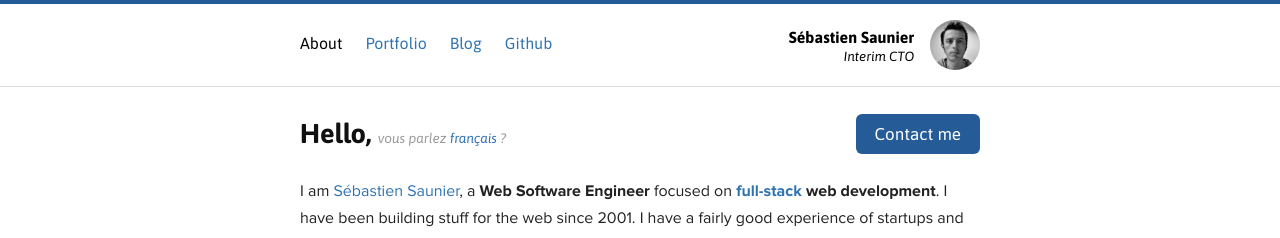
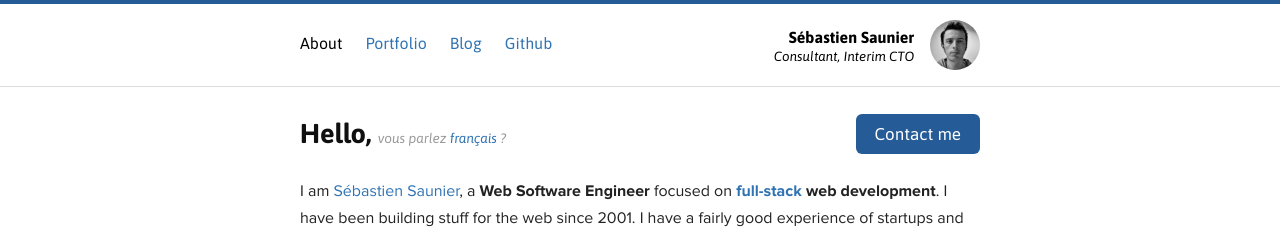
Before and after one commit to ssaunier/ssaunier.github.io, a Jekyll site: the page built from index.html, in a window 1280 px wide. Shown: the top 238 px of the page. Built offline with Jekyll 4.4.1, drawn with Linux system fonts in a browser that asks for light colours.

Commit message:
Add Consultant

```diff
--- a/_layouts/default.html
+++ b/_layouts/default.html
@@ -41,9 +41,9 @@
           <small>
             <em>
               {% if page.url == '/fr/index.html' %}
-                <a href="/fr">CTO par Intérim</a>
+                <a href="/fr">Consultant, CTO par Intérim</a>
               {% else %}
-                <a href="/">Interim CTO</a>
+                <a href="/">Consultant, Interim CTO</a>
               {% endif %}
             </em>
           </small>
--- a/index.html
+++ b/index.html
@@ -1,7 +1,7 @@
 ---
 layout: default
 category: about
-title: Sébastien Saunier - Interim CTO
+title: Sébastien Saunier - Consultant, Interim CTO
 description: Sébastien Saunier is a full stack web engineer with a passion for startups building awesome products.
 ---
 
```
